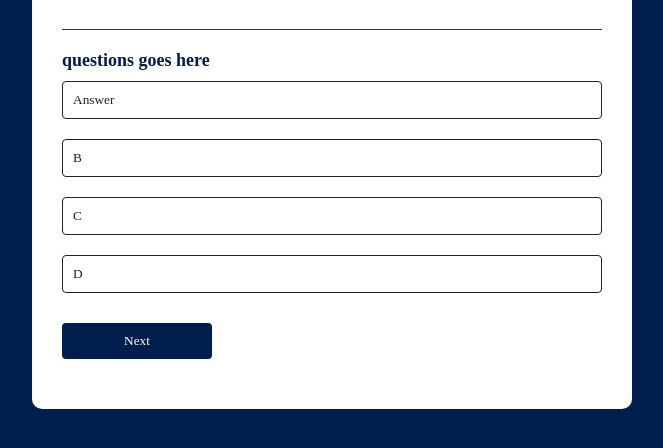
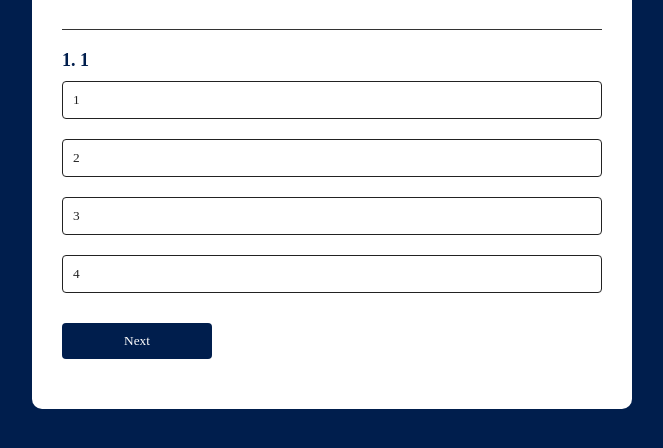
Before and after one commit to ocean2580/month-javascript-apps, a plain HTML site: page 3-quiz-app/index.html in a window 1280 px wide. Shown: the part 168-616 px from the top of the page, without its empty margins (308-971 px from the left). Drawn offline with Linux system fonts and the light colour scheme.

Commit message:
add: show question and answer

```diff
--- a/3-quiz-app/index.html
+++ b/3-quiz-app/index.html
@@ -10,14 +10,14 @@
   <div class="app">
     <h1>Simple Quiz</h1>
     <div class="quiz">
-      <h2 id="questions">
-        questions goes here
+      <h2 id="question">
+        Questions goes here
       </h2>
-      <div id="answer-buttons">
-        <button class="btn">Answer </button>
+      <div id="answer-btns">
+        <!-- <button class="btn">Answer </button>
         <button class="btn">B</button>
         <button class="btn">C</button>
-        <button class="btn">D</button>
+        <button class="btn">D</button> -->
       </div>
       <button id="next-btn">Next</button>
     </div>
--- a/3-quiz-app/index.js
+++ b/3-quiz-app/index.js
@@ -0,0 +1,70 @@
+const questions = [
+  {
+    question: "1",
+    answers: [
+      {text: "1", correct: true},
+      {text: "2", correct: false},
+      {text: "3", correct: false},
+      {text: "4", correct: false},
+    ]
+  },
+  {
+    question: "2",
+    answers: [
+      {text: "1", correct: false},
+      {text: "2", correct: true},
+      {text: "3", correct: false},
+      {text: "4", correct: false},
+    ]
+  },
+  {
+    question: "3",
+    answers: [
+      {text: "1", correct: false},
+      {text: "2", correct: false},
+      {text: "3", correct: true},
+      {text: "4", correct: false},
+    ]
+  },
+  {
+    question: "4",
+    answers: [
+      {text: "1", correct: false},
+      {text: "2", correct: false},
+      {text: "3", correct: false},
+      {text: "4", correct: true},
+    ]
+  }
+
+]
+
+const questionEl = document.getElementById('question');
+const answerButton = document.getElementById('answer-btns');
+const nextBtn = document.getElementById('next-btn');
+
+let currentQuestionIndex = 0;
+let score = 0;
+
+function startQuiz() {
+  currentQuestionIndex = 0;
+  score = 0;
+  nextBtn.innerHTML = "Next";
+  showQuestion();
+}
+
+function showQuestion() {
+  // show question
+  let currentQuestion = questions[currentQuestionIndex];
+  let currentQuestionNo = currentQuestionIndex + 1;
+  questionEl.innerHTML = `${currentQuestionNo}. ${currentQuestion.question}`;
+
+  // create button for each answer
+  currentQuestion.answers.forEach(answer=>{
+    const button = document.createElement('button');
+    button.innerHTML = answer.text;
+    button.classList.add("btn");
+    answerButton.appendChild(button);
+  })
+}
+
+startQuiz();
```
Also changed, not shown: 1 other file.
